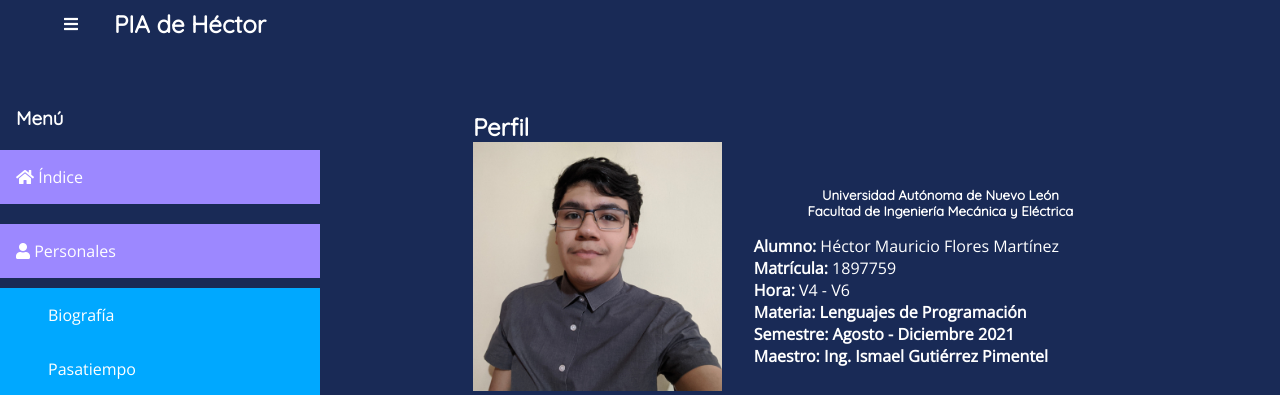
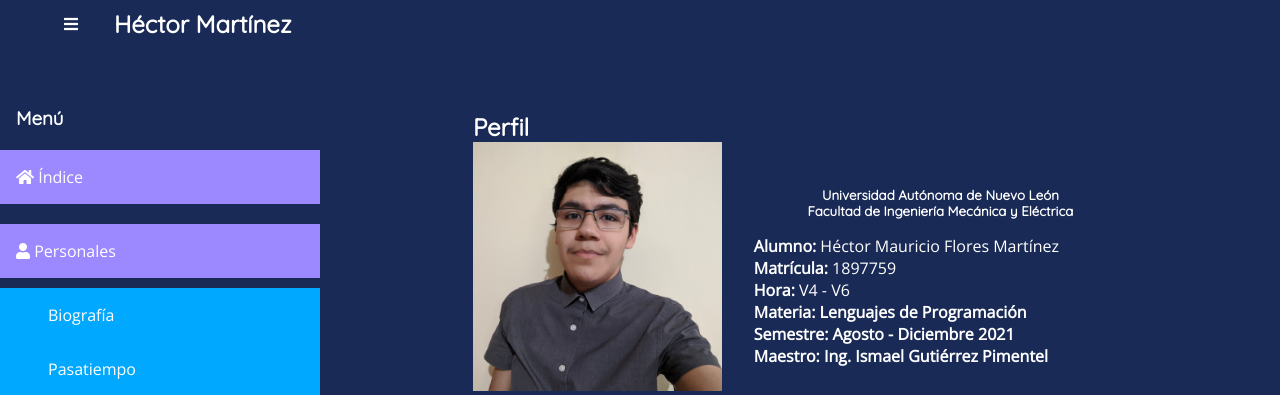
Before and after one commit to HectorMtz22/lang-pro-pia, a Node project: template src/index.hbs in a window 1280 px wide. Shown: the top 395 px of the page. Run offline with Node 20 templates, Linux system fonts and the light colour scheme; the template is opened without the code that fills it, so the values that code supplies are empty; style sheets or scripts are compiled from the project's sources; some libraries are stand-ins or nearby versions.

Commit message:
Change name

```diff
--- a/src/partials/header.hbs
+++ b/src/partials/header.hbs
@@ -8,7 +8,7 @@
     <input type="checkbox" name="menu" id="menu" />
   </section>
   <nav>
-    <h2>PIA de Héctor</h2>
+    <h2>Héctor Martínez</h2>
   </nav>
   {{! <section class="logo">
     <img
```
